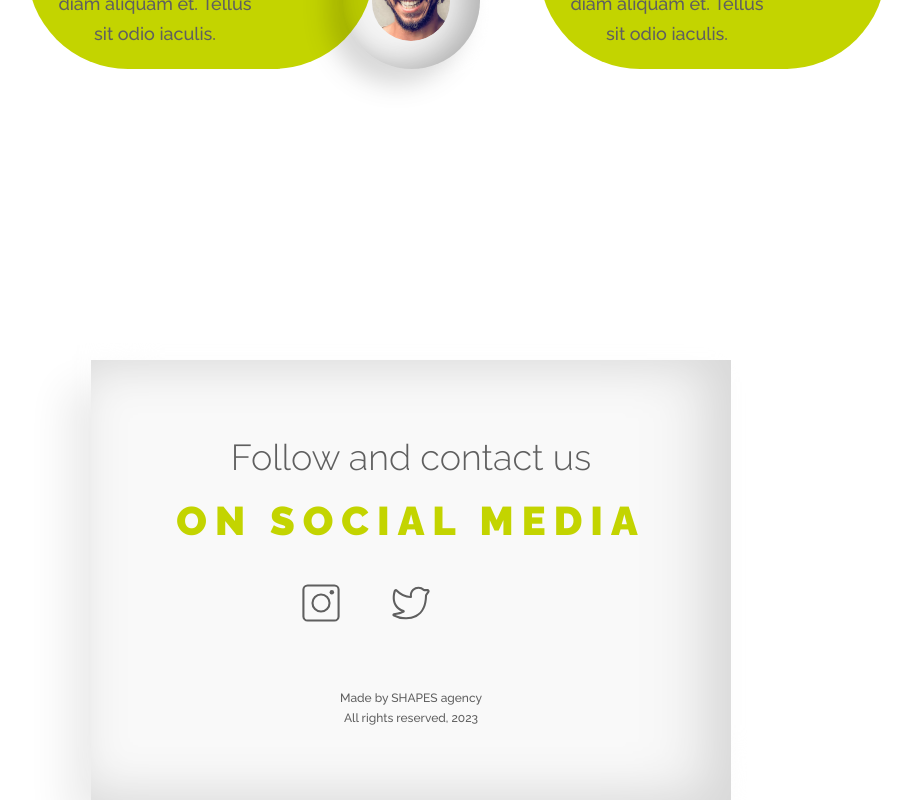
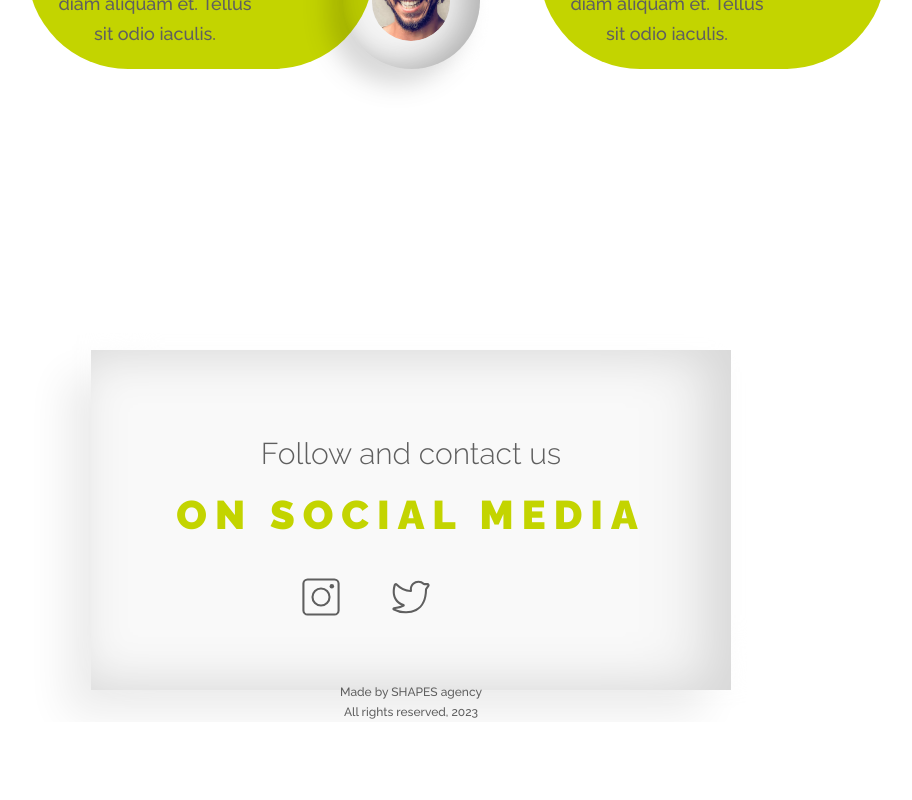
Before and after one commit to kslobodan/shapes, a React (Create React App) app: page / in a window 1280 px wide. Shown: the part 4395-5195 px from the top of the page, without its empty margins (229-1141 px from the left). After the commit the page ends 5117 px from the top, so only its background shows below. Built offline with nearby package versions, Linux system fonts and the light colour scheme; some icons are missing.

Commit message:
working on smaller screen size

```diff
--- a/src/components/Footer.module.scss
+++ b/src/components/Footer.module.scss
@@ -1,4 +1,5 @@
 @import "../styles/variables";
+@import "../styles/mixins";
 
 footer {
   width: 100%;
@@ -9,6 +10,10 @@ footer {
   // background-color: red;
   position: absolute;
   margin-bottom: 0px;
+
+  @include x-large-screen {
+    height: 380px;
+  }
 }
 
 .box {
@@ -20,6 +25,10 @@ footer {
     -15.816px 0px 47.447px 5.272px rgba(0, 0, 0, 0.41) inset,
     -26.359px 26.359px 39.539px 0px rgba(0, 0, 0, 0.25),
     26.359px -26.359px 39.539px 0px #fff;
+
+  @include x-large-screen {
+    height: 340px;
+  }
 }
 
 .content {
@@ -31,6 +40,10 @@ footer {
   flex-direction: column;
   align-items: center;
   background-clip: padding-box;
+
+  @include x-large-screen {
+    height: 330px;
+  }
 }
 
 .social__media {
@@ -39,6 +52,10 @@ footer {
   flex-direction: row;
   gap: 40px;
   font-size: 50px;
+
+  @include x-large-screen {
+    margin-top: 40px;
+  }
 }
 
 .small__text {
--- a/src/styles/Main.scss
+++ b/src/styles/Main.scss
@@ -1,6 +1,6 @@
 @import url("https://fonts.googleapis.com/css2?family=Raleway:wght@100;200;300;400;500;600;700;800;900&display=swap");
 @import "variables";
-
+@import "./mixins";
 body {
   color: $color-grey;
   background-color: $backgroun-color;
@@ -24,6 +24,11 @@ h1 {
 h3 {
   font-size: 36px;
   line-height: 34px;
+
+  @include x-large-screen {
+    font-size: 30px;
+    line-height: 28px;
+  }
 }
 
 h4 {
--- a/src/styles/_mixins.scss
+++ b/src/styles/_mixins.scss
@@ -11,3 +11,9 @@
   position: relative;
   z-index: 2;
 }
+
+@mixin x-large-screen() {
+  @media only screen and (max-width: 1800px) {
+    @content;
+  }
+}
```
